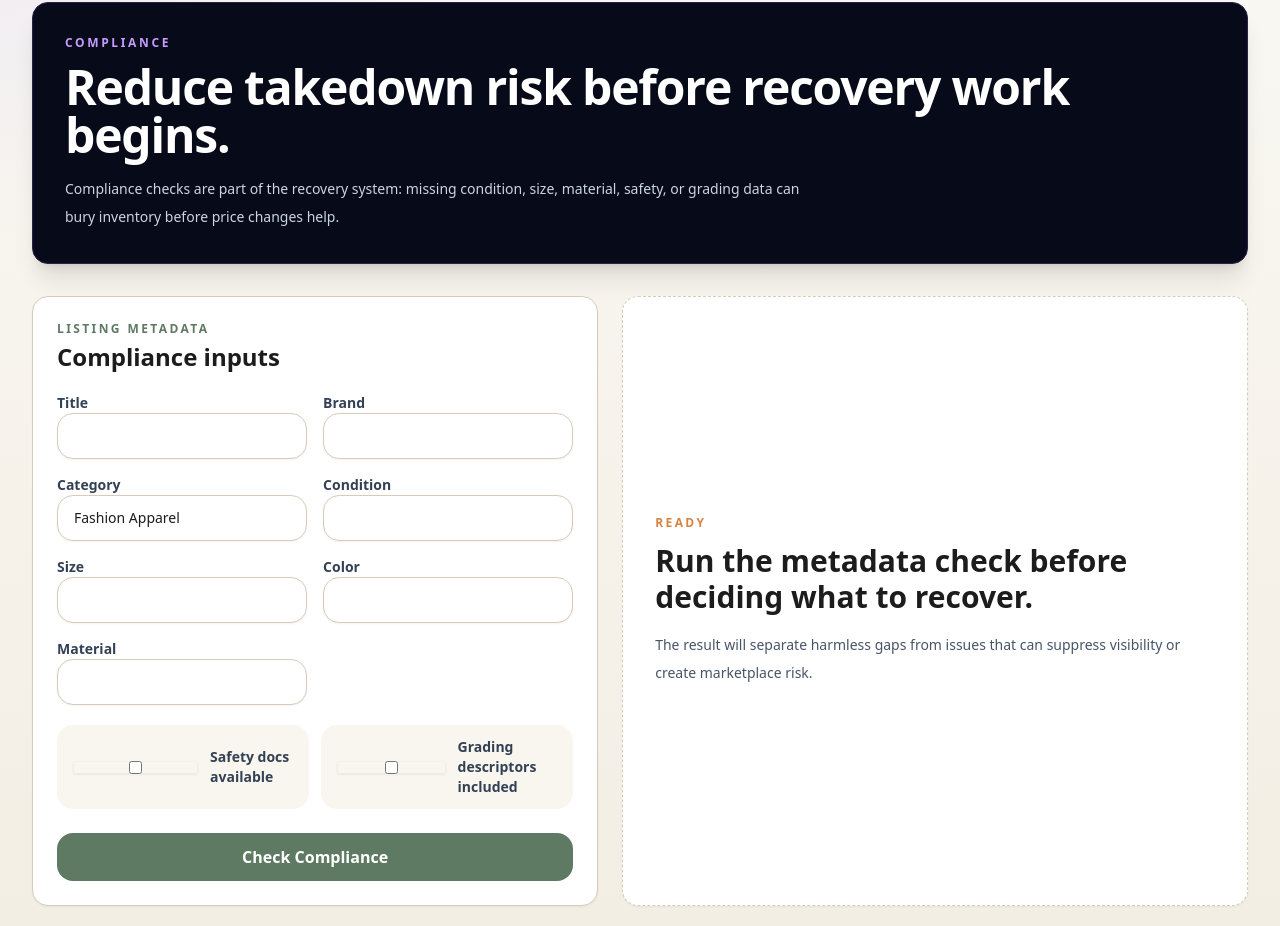
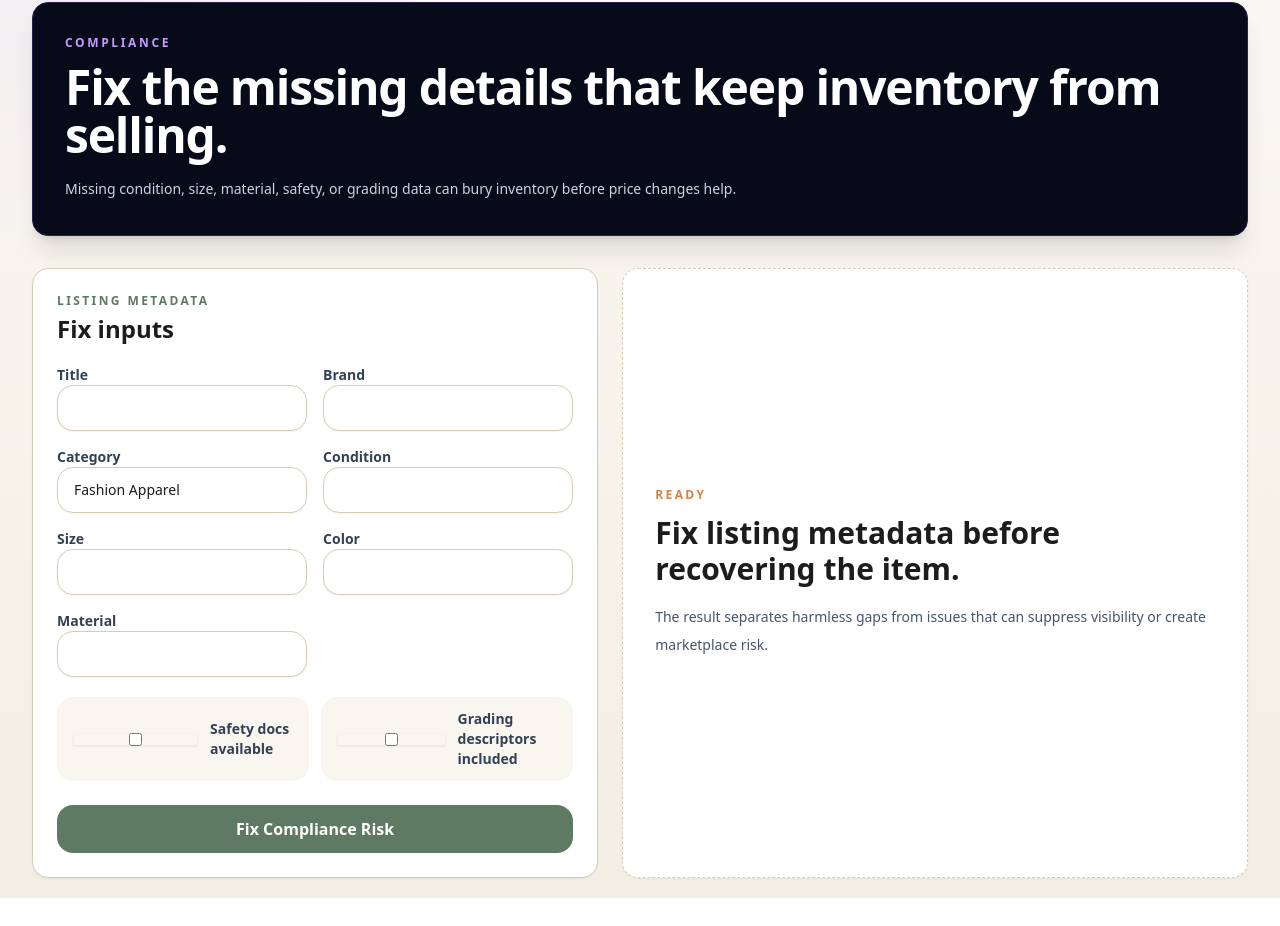
Before and after one commit to RejectedDope/ResaleIQ, a Next.js app: page /compliance in a window 1280 px wide. Shown: the part 266-1192 px from the top of the page. After the commit the page ends 1164 px from the top, so only its background shows below. Built offline with nearby package versions, Linux system fonts and the light colour scheme.

Commit message:
Replace passive compliance action copy

```diff
--- a/app/compliance/page.tsx
+++ b/app/compliance/page.tsx
@@ -26,9 +26,9 @@ export default function CompliancePage() {
     <section className="space-y-8">
       <div className="rounded-2xl border border-[#29204E] bg-[#070A18] p-6 text-white shadow-xl md:p-8">
         <p className="text-xs font-bold uppercase tracking-[0.22em] text-[#C59BFF]">Compliance</p>
-        <h2 className="mt-3 text-4xl font-extrabold tracking-tight md:text-5xl">Reduce takedown risk before recovery work begins.</h2>
+        <h2 className="mt-3 text-4xl font-extrabold tracking-tight md:text-5xl">Fix the missing details that keep inventory from selling.</h2>
         <p className="mt-4 max-w-3xl text-sm leading-7 text-slate-300">
-          Compliance checks are part of the recovery system: missing condition, size, material, safety, or grading data can bury inventory before price changes help.
+          Missing condition, size, material, safety, or grading data can bury inventory before price changes help.
         </p>
       </div>
 
@@ -42,7 +42,7 @@ export default function CompliancePage() {
         >
           <div className="mb-5">
             <p className="text-xs font-bold uppercase tracking-[0.2em] text-sage">Listing Metadata</p>
-            <h3 className="mt-1 text-2xl font-extrabold text-ink">Compliance inputs</h3>
+            <h3 className="mt-1 text-2xl font-extrabold text-ink">Fix inputs</h3>
           </div>
           <div className="grid grid-cols-1 gap-4 md:grid-cols-2">
             {FIELD_NAMES.map((field) => (
@@ -64,30 +64,30 @@ export default function CompliancePage() {
             </label>
           </div>
 
-          <button className="mt-6 w-full bg-sage text-white hover:bg-[#4d654f]">Check Compliance</button>
+          <button className="mt-6 w-full bg-sage text-white hover:bg-[#4d654f]">Fix Compliance Risk</button>
         </form>
 
         {result ? (
           <div className="rounded-2xl border border-tan bg-white p-6 shadow-sm">
             <div className="flex flex-col gap-4 md:flex-row md:items-start md:justify-between">
               <div>
-                <p className="text-xs font-bold uppercase tracking-[0.2em] text-clay">Compliance Score</p>
+                <p className="text-xs font-bold uppercase tracking-[0.2em] text-clay">Money Visibility Score</p>
                 <p className="mt-2 text-5xl font-extrabold text-ink">{result.complianceScore}</p>
                 <p className="mt-3 max-w-2xl text-sm leading-7 text-slate-600">{result.explanation}</p>
               </div>
               <RiskBadge level={result.riskLevel} />
             </div>
             <div className="mt-6 grid gap-4 md:grid-cols-2">
-              <RecommendationList title="Missing fields" items={result.missingFields.length ? result.missingFields : ['None']} />
-              <RecommendationList title="Required fixes" items={result.requiredFixes.length ? result.requiredFixes : ['No required fixes']} />
+              <RecommendationList title="Fix these fields" items={result.missingFields.length ? result.missingFields : ['No missing fields']} />
+              <RecommendationList title="Stop suppression" items={result.requiredFixes.length ? result.requiredFixes : ['No required fixes']} />
             </div>
           </div>
         ) : (
           <div className="flex min-h-[360px] items-center rounded-2xl border border-dashed border-tan bg-white p-8 shadow-sm">
             <div>
               <p className="text-xs font-bold uppercase tracking-[0.2em] text-clay">Ready</p>
-              <h3 className="mt-3 text-3xl font-extrabold text-ink">Run the metadata check before deciding what to recover.</h3>
-              <p className="mt-4 text-sm leading-7 text-slate-600">The result will separate harmless gaps from issues that can suppress visibility or create marketplace risk.</p>
+              <h3 className="mt-3 text-3xl font-extrabold text-ink">Fix listing metadata before recovering the item.</h3>
+              <p className="mt-4 text-sm leading-7 text-slate-600">The result separates harmless gaps from issues that can suppress visibility or create marketplace risk.</p>
             </div>
           </div>
         )}
```
